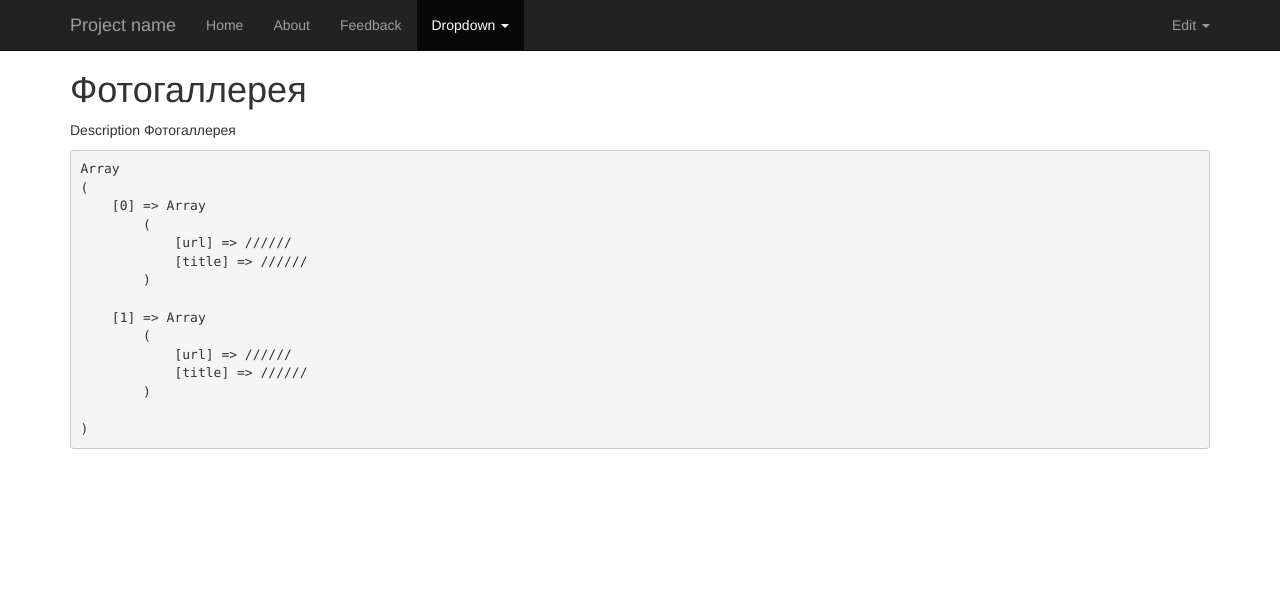
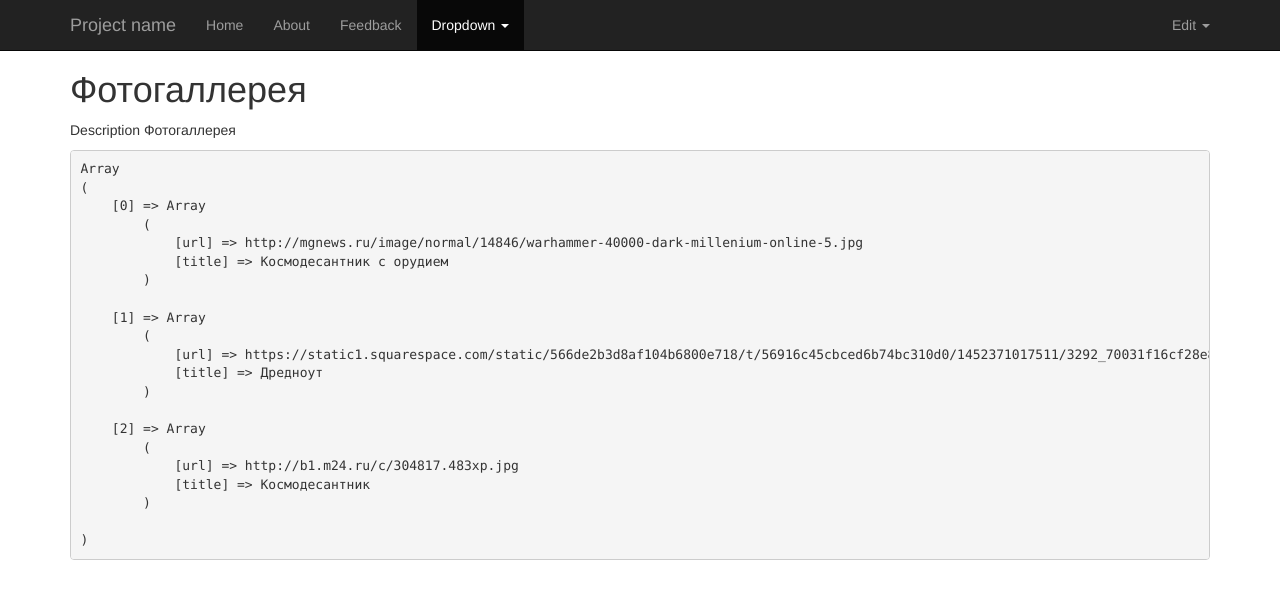
Before and after one commit to vsptima/front, a PHP site: page /design/gallery.php in a window 1280 px wide. Shown: the top 599 px of the page. Run offline with PHP 8.4, Linux system fonts and the light colour scheme.

Commit message:
Заполнение хранилища галлереи

```diff
--- a/design/data/gallery.php
+++ b/design/data/gallery.php
@@ -1,11 +1,16 @@
 <?php
 return [
     [
-        'url' => '//////',
-        'title' => '//////',
+        'url' => 'http://mgnews.ru/image/normal/14846/warhammer-40000-dark-millenium-online-5.jpg',
+        'title' => 'Космодесантник с орудием',
     ],
     [
-        'url' => '//////',
-        'title' => '//////',
+        'url' => 'https://static1.squarespace.com/static/566de2b3d8af104b6800e718/t/56916c45cbced6b74bc310d0/1452371017511/3292_70031f16cf28e832e6c03d3df01b6931.jpg?format=1500w',
+        'title' => 'Дредноут',
     ],
+    [
+        'url' => 'http://b1.m24.ru/c/304817.483xp.jpg',
+        'title' => 'Космодесантник',
+    ]
+
 ];
```
